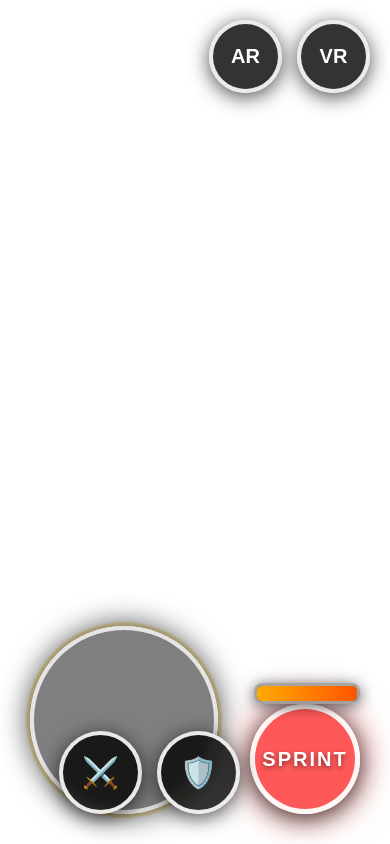
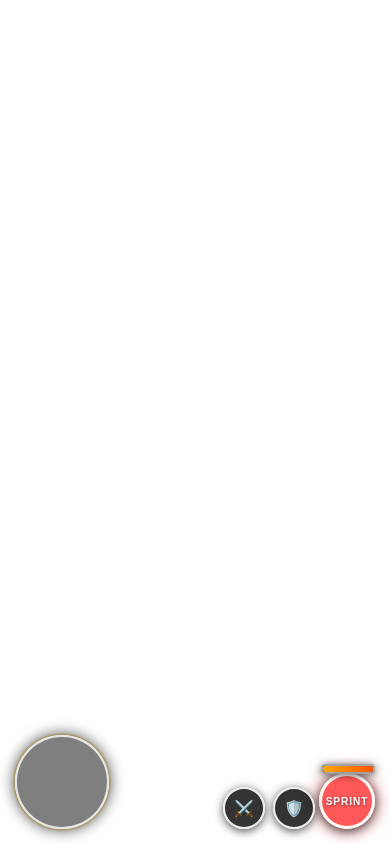
Before and after one commit to phantomBlackbird/Monday-first-try, a plain HTML site: page index.html in a window 390 px wide. Drawn offline with Linux system fonts and the light colour scheme.

Commit message:
Update index.html

```diff
--- a/index.html
+++ b/index.html
@@ -3,7 +3,7 @@
   <head>
     <meta charset="utf-8">
     <meta name="viewport" content="width=device-width, initial-scale=1.0, maximum-scale=1.0, user-scalable=no">
-    <title>Subrural - Full Body View & Visible Joystick</title>
+    <title>Subrural - Reduced UI Size</title>
     <script src="https://aframe.io/releases/1.4.0/aframe.min.js"></script>
     <script src="https://cdn.jsdelivr.net/gh/donmccurdy/aframe-extras@v6.1.1/dist/aframe-extras.min.js"></script>
     <script src="https://cdn.jsdelivr.net/npm/nipplejs@0.9.0/dist/nipplejs.min.js"></script>
@@ -11,85 +11,85 @@
     <style>
       body { margin: 0; overflow: hidden; font-family: Arial, sans-serif; }
 
-      /* Joystick container - MUCH MORE VISIBLE */
+      /* Joystick container - 2x smaller */
       #joystick-container {
         position: absolute;
-        bottom: 60px;
-        left: 60px;
-        width: 220px;
-        height: 220px;
+        bottom: 30px;
+        left: 30px;
+        width: 110px;  /* Reduced from 220px */
+        height: 110px;  /* Reduced from 220px */
         z-index: 2000;
         pointer-events: auto;
         background: rgba(0, 0, 0, 0.5);
         border-radius: 50%;
-        border: 4px solid rgba(255, 255, 255, 0.8);
-        box-shadow: 0 0 30px rgba(0, 0, 0, 0.8), 0 0 0 4px rgba(255, 200, 0, 0.3);
+        border: 2px solid rgba(255, 255, 255, 0.8); /* Thinner border */
+        box-shadow: 0 0 15px rgba(0, 0, 0, 0.8), 0 0 0 2px rgba(255, 200, 0, 0.3);
         backdrop-filter: blur(5px);
       }
 
       /* Style for the joystick elements */
       .joystick-base {
         background-color: rgba(255, 255, 255, 0.95) !important;
-        border: 4px solid #ffaa00 !important;
-        box-shadow: 0 0 20px #ffaa00 !important;
+        border: 2px solid #ffaa00 !important; /* Thinner border */
+        box-shadow: 0 0 10px #ffaa00 !important;
       }
 
       .joystick-adv {
         background-color: #ffaa00 !important;
-        border: 3px solid white !important;
-        box-shadow: 0 0 30px #ffaa00 !important;
-        width: 70px !important;
-        height: 70px !important;
+        border: 2px solid white !important;
+        box-shadow: 0 0 15px #ffaa00 !important;
+        width: 35px !important;  /* Reduced from 70px */
+        height: 35px !important;  /* Reduced from 70px */
       }
 
-      /* Sprint button */
+      /* Sprint button - 2x smaller */
       #sprint-btn {
         position: absolute;
-        bottom: 60px;
-        right: 60px;
-        width: 120px;
-        height: 120px;
+        bottom: 30px;
+        right: 30px;
+        width: 60px;  /* Reduced from 120px */
+        height: 60px;  /* Reduced from 120px */
         background: rgba(255, 70, 70, 0.9);
-        border: 5px solid rgba(255, 255, 255, 0.95);
+        border: 3px solid rgba(255, 255, 255, 0.95); /* Thinner border */
         border-radius: 50%;
         display: flex;
         align-items: center;
         justify-content: center;
-        font-size: 24px;
+        font-size: 12px;  /* Reduced from 24px */
         font-weight: bold;
         color: white;
         z-index: 2000;
         backdrop-filter: blur(4px);
-        box-shadow: 0 4px 25px rgba(0, 0, 0, 0.8), 0 0 40px rgba(255, 70, 70, 0.6);
+        box-shadow: 0 2px 12px rgba(0, 0, 0, 0.8), 0 0 20px rgba(255, 70, 70, 0.6);
         transition: all 0.2s ease;
         pointer-events: auto;
         text-transform: uppercase;
-        letter-spacing: 2px;
-        text-shadow: 0 2px 5px rgba(0, 0, 0, 0.5);
+        letter-spacing: 1px;  /* Reduced from 2px */
+        text-shadow: 0 1px 3px rgba(0, 0, 0, 0.5);
       }
 
       #sprint-btn.active {
         background: rgba(255, 200, 70, 0.9);
         border-color: #ff0;
-        transform: scale(1.15);
-        box-shadow: 0 0 40px rgba(255, 255, 0, 0.9);
+        transform: scale(1.1);
+        box-shadow: 0 0 20px rgba(255, 255, 0, 0.9);
         color: black;
       }
 
-      /* Sprint progress indicator */
+      /* Sprint progress indicator - 2x smaller */
       #sprint-progress-container {
         position: absolute;
-        bottom: 190px;
-        right: 60px;
-        width: 120px;
-        height: 15px;
+        bottom: 95px;  /* Adjusted from 190px */
+        right: 30px;
+        width: 60px;  /* Reduced from 120px */
+        height: 8px;  /* Reduced from 15px */
         background: rgba(0, 0, 0, 0.7);
-        border-radius: 8px;
+        border-radius: 4px;
         z-index: 2001;
         overflow: hidden;
         backdrop-filter: blur(4px);
-        border: 3px solid rgba(255, 255, 255, 0.5);
-        box-shadow: 0 2px 15px rgba(0, 0, 0, 0.6);
+        border: 2px solid rgba(255, 255, 255, 0.5); /* Thinner border */
+        box-shadow: 0 1px 8px rgba(0, 0, 0, 0.6);
       }
 
       #sprint-progress {
@@ -97,34 +97,34 @@
         height: 100%;
         background: linear-gradient(90deg, #ffaa00, #ff5500);
         transition: width 0.1s linear;
-        border-radius: 4px;
-        box-shadow: 0 0 15px #ffaa00;
+        border-radius: 2px;
+        box-shadow: 0 0 8px #ffaa00;
       }
 
-      /* AR/VR buttons */
+      /* AR/VR buttons - 2x smaller */
       .mode-buttons {
         position: absolute;
-        top: 30px;
-        right: 30px;
+        top: 15px;
+        right: 15px;
         display: flex;
-        gap: 20px;
+        gap: 10px;  /* Reduced from 20px */
         z-index: 2000;
       }
 
       .mode-btn {
-        width: 80px;
-        height: 80px;
+        width: 40px;  /* Reduced from 80px */
+        height: 40px;  /* Reduced from 80px */
         background: rgba(0, 0, 0, 0.8);
-        border: 4px solid rgba(255, 255, 255, 0.9);
+        border: 2px solid rgba(255, 255, 255, 0.9); /* Thinner border */
         border-radius: 50%;
         display: flex;
         align-items: center;
         justify-content: center;
-        font-size: 24px;
+        font-size: 12px;  /* Reduced from 24px */
         font-weight: bold;
         color: white;
         backdrop-filter: blur(4px);
-        box-shadow: 0 4px 20px rgba(0, 0, 0, 0.7);
+        box-shadow: 0 2px 10px rgba(0, 0, 0, 0.7);
         transition: all 0.2s ease;
         cursor: pointer;
       }
@@ -135,56 +135,56 @@
         border-color: #ffaa00;
       }
 
-      /* Camera control instructions */
+      /* Camera control instructions - 2x smaller */
       .instructions {
         position: absolute;
-        top: 30px;
-        left: 30px;
+        top: 15px;
+        left: 15px;
         background: rgba(0, 0, 0, 0.8);
         color: white;
-        padding: 20px 30px;
-        border-radius: 20px;
-        font-size: 18px;
+        padding: 10px 15px;  /* Reduced from 20px 30px */
+        border-radius: 10px;  /* Reduced from 20px */
+        font-size: 11px;  /* Reduced from 18px */
         z-index: 2000;
         pointer-events: none;
         backdrop-filter: blur(4px);
-        border: 2px solid rgba(255, 255, 255, 0.4);
-        box-shadow: 0 4px 25px rgba(0, 0, 0, 0.7);
-        line-height: 2;
+        border: 1px solid rgba(255, 255, 255, 0.4); /* Thinner border */
+        box-shadow: 0 2px 12px rgba(0, 0, 0, 0.7);
+        line-height: 1.5;  /* Reduced from 2 */
         font-weight: 500;
       }
 
       .instructions span {
         color: #ffaa00;
         font-weight: bold;
-        font-size: 20px;
-        margin-right: 8px;
-        filter: drop-shadow(0 0 5px #ffaa00);
+        font-size: 12px;  /* Reduced from 20px */
+        margin-right: 4px;  /* Reduced from 8px */
+        filter: drop-shadow(0 0 3px #ffaa00);
       }
 
-      /* Action buttons container */
+      /* Action buttons container - 2x smaller */
       #action-buttons {
         position: absolute;
-        bottom: 60px;
-        right: 210px;
+        bottom: 30px;
+        right: 105px;  /* Adjusted from 210px (half) */
         display: flex;
-        gap: 25px;
+        gap: 12px;  /* Reduced from 25px */
         z-index: 2000;
       }
 
       .action-btn {
-        width: 90px;
-        height: 90px;
+        width: 45px;  /* Reduced from 90px */
+        height: 45px;  /* Reduced from 90px */
         background: rgba(0, 0, 0, 0.8);
-        border: 4px solid rgba(255, 255, 255, 0.9);
+        border: 2px solid rgba(255, 255, 255, 0.9); /* Thinner border */
         border-radius: 50%;
         display: flex;
         align-items: center;
         justify-content: center;
-        font-size: 40px;
+        font-size: 20px;  /* Reduced from 40px */
         color: white;
         backdrop-filter: blur(4px);
-        box-shadow: 0 4px 20px rgba(0, 0, 0, 0.7);
+        box-shadow: 0 2px 10px rgba(0, 0, 0, 0.7);
         transition: all 0.2s ease;
         pointer-events: auto;
       }
@@ -195,74 +195,69 @@
         border-color: #ffaa00;
       }
 
-      /* Mobile responsiveness */
+      /* Mobile responsiveness - adjusted for smaller size */
       @media (max-width: 600px) {
         #joystick-container {
-          width: 180px;
-          height: 180px;
-          left: 30px;
-          bottom: 30px;
+          width: 90px;
+          height: 90px;
+          left: 15px;
+          bottom: 15px;
         }
         #sprint-btn {
-          width: 100px;
-          height: 100px;
-          right: 30px;
-          bottom: 30px;
-          font-size: 20px;
+          width: 50px;
+          height: 50px;
+          right: 15px;
+          bottom: 15px;
+          font-size: 10px;
         }
         #sprint-progress-container {
-          right: 30px;
-          bottom: 140px;
-          width: 100px;
+          right: 15px;
+          bottom: 70px;
+          width: 50px;
+          height: 6px;
         }
         .instructions {
-          font-size: 16px;
-          padding: 15px 20px;
-          top: 20px;
-          left: 20px;
+          font-size: 10px;
+          padding: 8px 12px;
+          top: 10px;
+          left: 10px;
         }
         .mode-buttons {
-          top: 20px;
-          right: 20px;
-          gap: 15px;
+          top: 10px;
+          right: 10px;
+          gap: 8px;
         }
         .mode-btn {
-          width: 65px;
-          height: 65px;
-          font-size: 20px;
+          width: 35px;
+          height: 35px;
+          font-size: 10px;
         }
         #action-buttons {
-          right: 150px;
-          bottom: 30px;
-          gap: 15px;
+          right: 75px;
+          bottom: 15px;
+          gap: 8px;
         }
         .action-btn {
-          width: 75px;
-          height: 75px;
-          font-size: 30px;
+          width: 38px;
+          height: 38px;
+          font-size: 16px;
         }
       }
     </style>
   </head>
   <body>
-    <!-- Joystick container - VERY VISIBLE -->
+    <!-- Joystick container - now 2x smaller -->
     <div id="joystick-container"></div>
 
-    <!-- Sprint button -->
+    <!-- Sprint button - 2x smaller -->
     <div id="sprint-btn">SPRINT</div>
 
-    <!-- Sprint progress -->
+    <!-- Sprint progress - 2x smaller -->
     <div id="sprint-progress-container">
       <div id="sprint-progress"></div>
     </div>
 
-    <!-- AR/VR buttons -->
-    <div class="mode-buttons">
-      <div class="mode-btn">AR</div>
-      <div class="mode-btn">VR</div>
-    </div>
-
-    <!-- Action buttons -->
+    <!-- Action buttons - 2x smaller -->
     <div id="action-buttons">
       <div class="action-btn">⚔️</div>
       <div class="action-btn">🛡️</div>
@@ -315,9 +310,9 @@
           <a-cylinder color="#2E7D32" radius="0.4" height="2.4" position="0.8 1.2 0"></a-cylinder>
         </a-entity>
 
-        <!-- ORBITAL CAMERA - Pulled back 5 meters to see full body -->
+        <!-- ORBITAL CAMERA - Full body view -->
         <a-entity id="camera-rig"
-                  position="0 4 0">  <!-- Base position, will be offset by orbit -->
+                  position="0 4 0">
           <a-entity id="camera"
                     camera
                     look-controls="pointerLockEnabled: false; enabled: false"
@@ -379,13 +374,13 @@
           const SPRINT_DRAIN_RATE = 25;
           const SPRINT_RECHARGE_RATE = 15;
 
-          // ORBITAL CAMERA state - INCREASED DISTANCE for full body view
+          // ORBITAL CAMERA state
           let cameraAngle = {
             horizontal: 0,
             vertical: 20
           };
-          const CAMERA_DISTANCE = 21; // Increased from 16 to 21 (5 meters further back)
-          const CAMERA_HEIGHT = 4;     // Keep same height
+          const CAMERA_DISTANCE = 21;
+          const CAMERA_HEIGHT = 4;
 
           let touchStart = { x: 0, y: 0 };
           let isTouching = false;
@@ -401,13 +396,13 @@
           // BOUNDARY
           const BOUNDARY = 45;
 
-          // Initialize joystick with enhanced visibility
+          // Initialize joystick with smaller size
           const joystick = nipplejs.create({
             zone: document.getElementById('joystick-container'),
             mode: 'static',
             position: { left: '50%', top: '50%' },
             color: 'white',
-            size: 140, // Larger joystick
+            size: 70, // Reduced from 140
             lockY: false,
             lockX: false,
             restOpacity: 1,
@@ -415,7 +410,7 @@
             dataOnly: false
           });
 
-          // Style joystick with vibrant colors
+          // Style joystick
           setTimeout(() => {
             const joystickElements = document.querySelectorAll('.nipple');
             joystickElements.forEach(el => {
@@ -429,8 +424,8 @@
               if (front) {
                 front.classList.add('joystick-adv');
                 front.style.backgroundColor = '#ffaa00';
-                front.style.width = '70px';
-                front.style.height = '70px';
+                front.style.width = '35px';
+                front.style.height = '35px';
               }
             });
           }, 100);
@@ -441,7 +436,6 @@
             moveDirection.x = vector.x;
             moveDirection.y = -vector.y;
 
-            // Visual feedback on joystick
             if (nipple.front) {
               nipple.front.style.backgroundColor = '#ff8800';
               nipple.front.style.transform = 'scale(1.1)';
@@ -451,7 +445,6 @@
           joystick.on('end', () => {
             moveDirection = { x: 0, y: 0 };
 
-            // Reset joystick visual
             setTimeout(() => {
               const fronts = document.querySelectorAll('.joystick-adv');
               fronts.forEach(f => {
@@ -496,7 +489,7 @@
             sprintBtn.classList.remove('active');
           });
 
-          // CAMERA CONTROLS - Orbit around player
+          // CAMERA CONTROLS
           document.addEventListener('touchstart', (e) => {
             if (e.target.classList.contains('action-btn') ||
                 e.target.id === 'sprint-btn' ||
@@ -533,7 +526,7 @@
             isTouching = false;
           });
 
-          // Mouse drag for camera (desktop)
+          // Mouse drag for camera
           let isMouseDown = false;
           let mouseStart = { x: 0, y: 0 };
 
@@ -568,24 +561,20 @@
             isMouseDown = false;
           });
 
-          // Update camera position based on orbit angles
           function updateCameraPosition() {
             const horizontalRad = (cameraAngle.horizontal * Math.PI) / 180;
             const verticalRad = (cameraAngle.vertical * Math.PI) / 180;
 
-            // Spherical to Cartesian with increased distance
             const x = Math.sin(horizontalRad) * Math.cos(verticalRad) * CAMERA_DISTANCE;
             const y = Math.sin(verticalRad) * CAMERA_DISTANCE + CAMERA_HEIGHT;
             const z = Math.cos(horizontalRad) * Math.cos(verticalRad) * CAMERA_DISTANCE;
 
             cameraRig.setAttribute('position', { x, y, z });
 
-            // Make camera look at player
             const lookAtAngle = Math.atan2(-x, -z) * (180 / Math.PI);
             cameraRig.setAttribute('rotation', { x: 0, y: lookAtAngle, z: 0 });
           }
 
-          // Collision detection
           function checkCollision(newPosition) {
             const buildingZones = [
               { x: [-10, 10], z: [-15, -5] },
@@ -608,7 +597,6 @@
             return Math.abs(newPosition.x) > BOUNDARY || Math.abs(newPosition.z) > BOUNDARY;
           }
 
-          // Animation update
           function updateAnimation(animName) {
             if (!modelLoaded) return;
 
@@ -618,14 +606,12 @@
             }
           }
 
-          // Main game loop
           function tick() {
             const now = performance.now();
             const delta = Math.min(32, now - lastTime) / 1000;
             lastTime = now;
 
             try {
-              // Update sprint
               if (isSprinting && sprintCharge > 0) {
                 sprintCharge = Math.max(0, sprintCharge - SPRINT_DRAIN_RATE * delta);
                 if (sprintCharge <= 0) {
@@ -642,7 +628,6 @@
 
               let position = rig.getAttribute('position') || { x: 0, y: 2, z: 0 };
 
-              // MOVEMENT with corrected controls
               if (Math.abs(moveDirection.x) > 0.1 || Math.abs(moveDirection.y) > 0.1) {
                 const baseSpeed = 3.5;
                 const sprintSpeed = 7.0;
@@ -655,8 +640,6 @@
                 const rightX = Math.cos(cameraRad);
                 const rightZ = -Math.sin(cameraRad);
 
-                // CORRECTED CONTROLS:
-                // up = forward, down = backward, left = right, right = left
                 let moveX = 0;
                 let moveZ = 0;
 
@@ -666,7 +649,6 @@
                 }
 
                 if (Math.abs(moveDirection.x) > 0.1) {
-                  // Invert x for left/right correction
                   moveX += rightX * (-moveDirection.x) * speed;
                   moveZ += rightZ * (-moveDirection.x) * speed;
                 }
@@ -681,7 +663,6 @@
 
                 const isRunning = isSprinting && sprintCharge > 0;
 
-                // Animation selection
                 if (Math.abs(moveDirection.y) > Math.abs(moveDirection.x)) {
                   if (moveDirection.y > 0.3) {
                     updateAnimation(isRunning ? 'run-forward' : 'walk-forward');
@@ -709,7 +690,6 @@
             requestAnimationFrame(tick);
           }
 
-          // Handle model loading
           model.addEventListener('model-loaded', () => {
             console.log('Player model loaded');
             model.setAttribute('visible', 'true');
@@ -724,10 +704,7 @@
             modelLoaded = true;
           });
 
-          // Initial camera position
           updateCameraPosition();
-
-          // Start game loop
           tick();
 
           console.log('Orbital camera and movement initialized');
```
